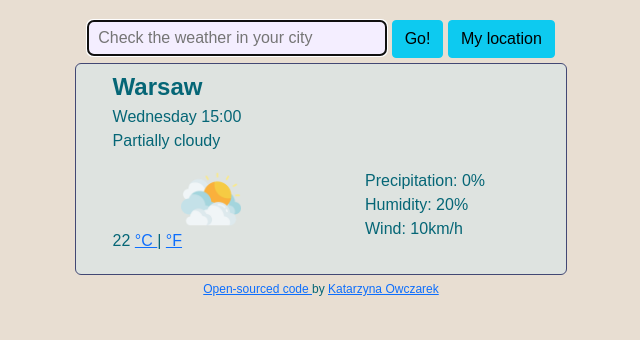
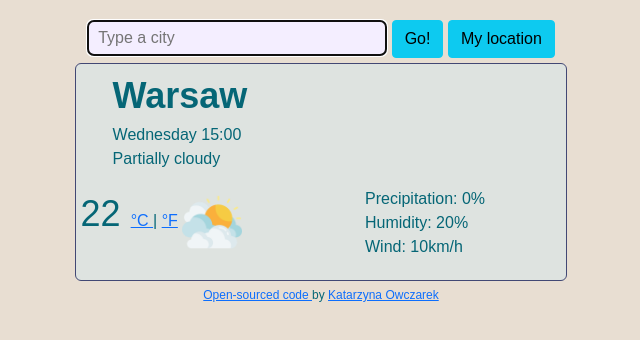
Before and after one commit to KatarzynaOw/Weather-App, a website built with Parcel: page index.html in a window 1280 px wide. Shown: the whole page, without its empty margins (319-959 px from the left). Built offline with nearby package versions, Linux system fonts and the light colour scheme.

Commit message:
small changes

```diff
--- a/index.html
+++ b/index.html
@@ -32,7 +32,7 @@
       <form id="search-city">
         <input
           type="text"
-          placeholder="Check the weather in your city"
+          placeholder="Type a city"
           class="city-field"
           autofocus
           id="city-input"
@@ -44,22 +44,19 @@
 
       <div  class="currently">
           <ul>
-            <li class="city"><strong>Warsaw</strong></li>
+            <li class="big"><strong>Warsaw</strong></li>
             <li id="current-time">Wednesday 15:00</li>
             <li id="description"> Partially cloudy </li>
           </ul>
           <div class="row">
 
           <div class="col-6">
-            <ul>
-              <li><img src="icons/cloudy.png" width="60" class="current-icon" />
-                <span id="temperature">22  </span>
+                <span id="temperature" class="big"> 22  </span>
                 <span class="units">
                 <a href="#" id="celsius-link">°C </a>|
                 <a href="#" id="fahrenheit-link"> °F</a>
                 </span>
-              </li>
-            </ul>
+                <img src="icons/cloudy.png" width="60" class="float-left"/>
           </div>
 
           <div class="col-6">
@@ -70,7 +67,16 @@
             </ul>
           </div>
         </div>
+      <div class="forecast">
+
+
+
+
       </div>
+
+
+      </div>
+
    <footer>
     <a href="https://github.com/KatarzynaOw/Weather-App" target="_blank"> Open-sourced code
     </a>
--- a/src/styles.css
+++ b/src/styles.css
@@ -28,8 +28,9 @@ footer {
   height: fit-content;
 }
 
-.city {
-  font-size: 24px;
+.big {
+  font-size: 36px;
+  font-weight: 400px;
 }
 
 .city-field {
```
